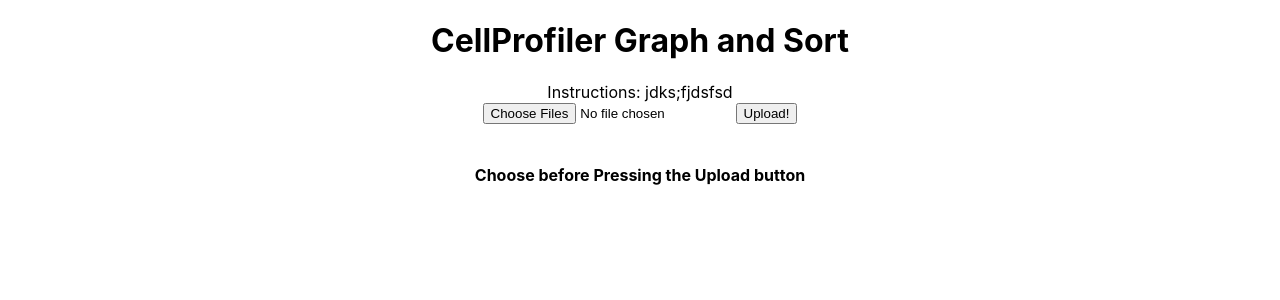
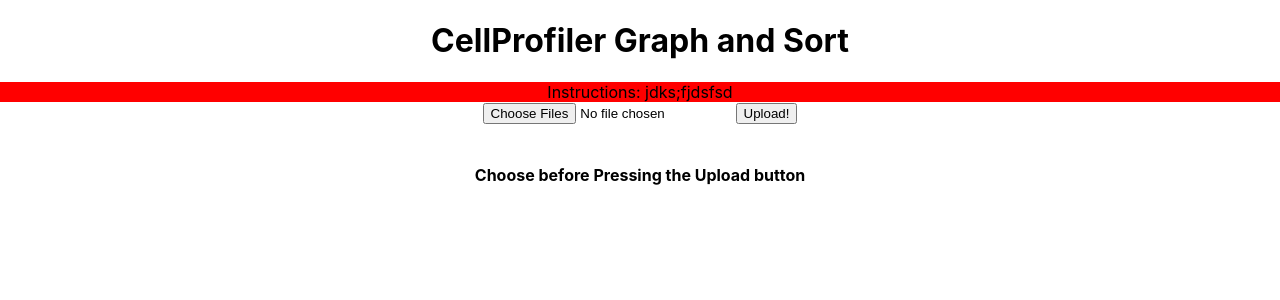
Before and after one commit to sah129/CPGraphSort, a React (Create React App) app: page / in a window 1280 px wide. Shown: the top 300 px of the page. Built offline with nearby package versions, Linux system fonts and the light colour scheme.

Commit message:
update Procfile

```diff
--- a/src/App.css
+++ b/src/App.css
@@ -5,6 +5,7 @@
 .App-logo {
   height: 40vmin;
   pointer-events: none;
+  background-color: #233e87;
 }
 
 @media (prefers-reduced-motion: no-preference) {
@@ -29,7 +30,7 @@
 }
 
 .App-instructions{
-    background-color: 'red';
+    background-color: red;
 }
 
 @keyframes App-logo-spin {
```
Also changed, not shown: 1 other file (tests, documents, lock files or other folders).
